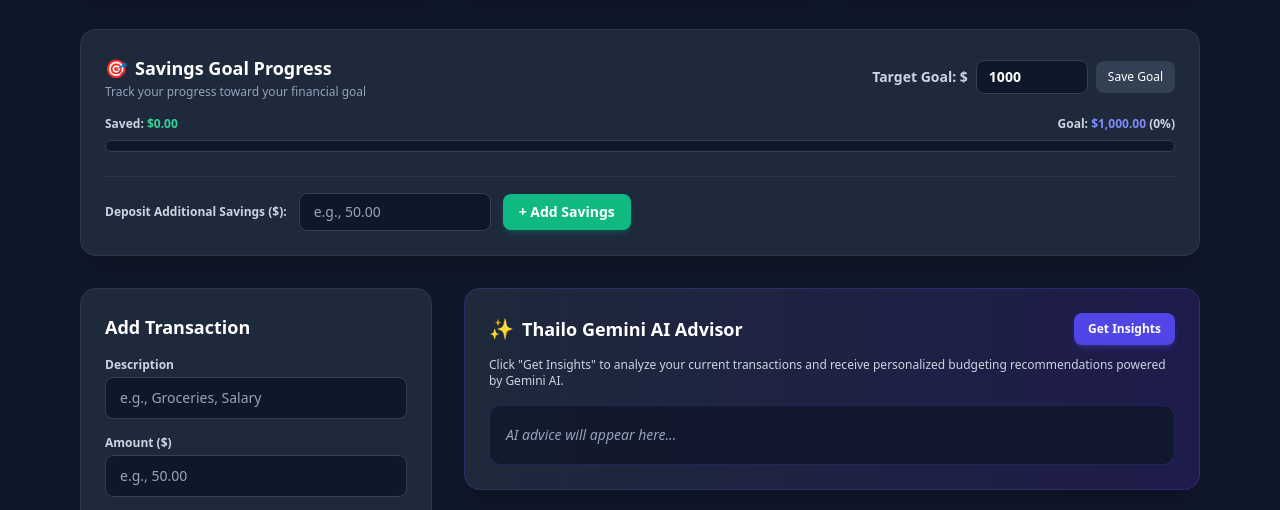
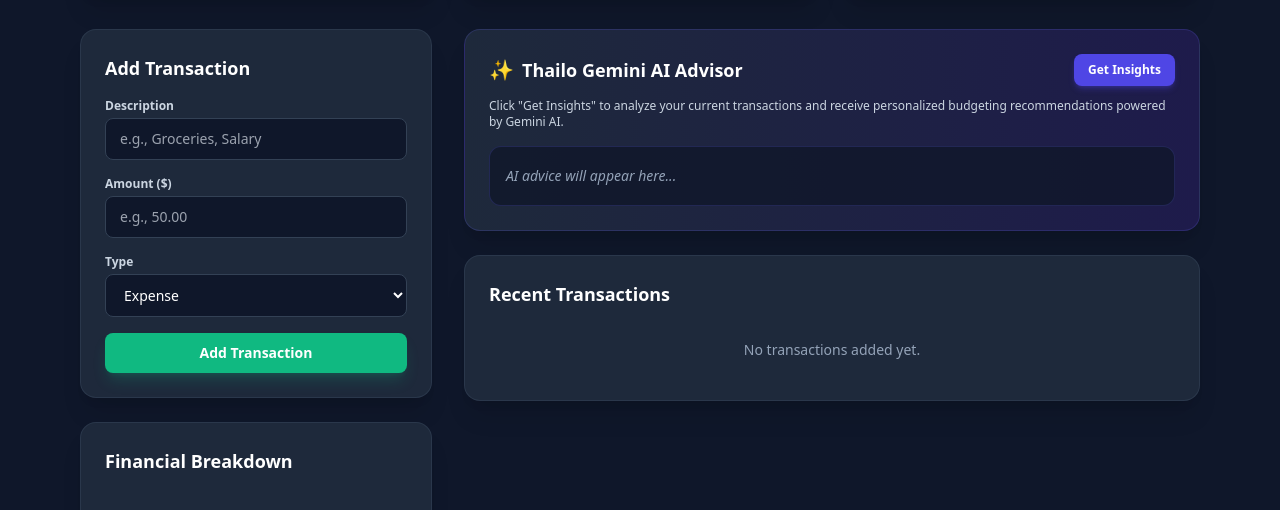
Before and after one commit to Gaurav67-p/thailo-app, a website: page public/index.html in a window 1280 px wide. Shown: the part 218-728 px from the top of the page. Drawn offline with nearby package versions, Linux system fonts and the light colour scheme.

```diff
--- a/public/index.html
+++ b/public/index.html
@@ -48,45 +48,6 @@
         <p class="text-sm font-medium text-slate-400">Net Balance</p>
         <p id="net-balance" class="text-3xl font-bold text-indigo-400 mt-1">$0.00</p>
       </div>
-    </div>
-
-    <!-- Savings Goal & Extra Savings Section -->
-    <div class="bg-slate-800 p-6 rounded-2xl border border-slate-700/60 shadow-xl mb-8">
-      <div class="flex flex-col md:flex-row md:items-center justify-between gap-4 mb-4">
-        <div>
-          <h2 class="text-lg font-bold text-white flex items-center gap-2">
-            <span>🎯</span> Savings Goal Progress
-          </h2>
-          <p class="text-xs text-slate-400 mt-0.5">Track your progress toward your financial goal</p>
-        </div>
-        <div class="flex items-center space-x-2">
-          <span class="text-sm font-semibold text-slate-300">Target Goal: $</span>
-          <input type="number" id="goal-input" step="10" min="0" class="w-28 px-3 py-1.5 bg-slate-900 border border-slate-700 rounded-lg text-white font-bold text-sm focus:ring-2 focus:ring-emerald-500 outline-none" />
-          <button onclick="updateSavingsGoal()" class="bg-slate-700 hover:bg-slate-600 text-xs text-white px-3 py-2 rounded-lg transition font-medium">
-            Save Goal
-          </button>
-        </div>
-      </div>
-
-      <!-- Progress Bar -->
-      <div class="space-y-2 mb-6">
-        <div class="flex justify-between text-xs font-semibold text-slate-300">
-          <span>Saved: <span id="current-savings-display" class="text-emerald-400 font-bold">$0.00</span></span>
-          <span>Goal: <span id="target-goal-display" class="text-indigo-400 font-bold">$1,000.00</span> (<span id="savings-percentage">0%</span>)</span>
-        </div>
-        <div class="w-full bg-slate-900 h-3 rounded-full overflow-hidden border border-slate-700">
-          <div id="savings-progress-bar" class="bg-gradient-to-r from-emerald-500 to-indigo-500 h-full rounded-full transition-all duration-500" style="width: 0%"></div>
-        </div>
-      </div>
-
-      <!-- Quick Add Extra Savings -->
-      <form onsubmit="addExtraSavings(event)" class="flex flex-col sm:flex-row items-center gap-3 pt-4 border-t border-slate-700/50">
-        <label class="text-xs font-semibold text-slate-300 whitespace-nowrap">Deposit Additional Savings ($):</label>
-        <input type="number" id="extra-savings-amount" step="0.01" required placeholder="e.g., 50.00" class="w-full sm:w-48 px-3.5 py-2 bg-slate-900 border border-slate-700 rounded-lg text-white text-sm focus:ring-2 focus:ring-emerald-500 outline-none" />
-        <button type="submit" class="w-full sm:w-auto bg-emerald-500 hover:bg-emerald-600 text-white font-semibold px-4 py-2 rounded-lg transition text-sm shadow-md shadow-emerald-500/20 whitespace-nowrap">
-          + Add Savings
-        </button>
-      </form>
     </div>
 
     <!-- Main Content Layout -->
@@ -164,27 +125,18 @@
 
   <script>
     // ==========================================
-    // STATE MANAGEMENT
+    // TRANSACTION & CHART STATE MANAGEMENT
     // ==========================================
     let transactions = JSON.parse(localStorage.getItem('thailo_transactions')) || [];
-    let targetGoal = parseFloat(localStorage.getItem('thailo_target_goal')) || 1000;
-    let extraSavings = parseFloat(localStorage.getItem('thailo_extra_savings')) || 0;
     let chartInstance = null;
 
     function saveAndRender() {
       localStorage.setItem('thailo_transactions', JSON.stringify(transactions));
-      localStorage.setItem('thailo_target_goal', targetGoal.toString());
-      localStorage.setItem('thailo_extra_savings', extraSavings.toString());
-
       renderTransactions();
       updateSummary();
-      updateSavingsProgress();
       updateChart();
     }
 
-    // ==========================================
-    // TRANSACTIONS
-    // ==========================================
     function addTransaction(e) {
       e.preventDefault();
       const desc = document.getElementById('desc').value;
@@ -238,45 +190,6 @@
       document.getElementById('net-balance').innerText = `$${balance.toFixed(2)}`;
     }
 
-    // ==========================================
-    // SAVINGS GOAL LOGIC
-    // ==========================================
-    function updateSavingsGoal() {
-      const inputVal = parseFloat(document.getElementById('goal-input').value);
-      if (!isNaN(inputVal) && inputVal > 0) {
-        targetGoal = inputVal;
-        saveAndRender();
-      }
-    }
-
-    function addExtraSavings(e) {
-      e.preventDefault();
-      const amount = parseFloat(document.getElementById('extra-savings-amount').value);
-      if (!isNaN(amount) && amount > 0) {
-        extraSavings += amount;
-        document.getElementById('extra-savings-amount').value = '';
-        saveAndRender();
-      }
-    }
-
-    function updateSavingsProgress() {
-      const income = transactions.filter(t => t.type === 'income').reduce((acc, t) => acc + t.amount, 0);
-      const expense = transactions.filter(t => t.type === 'expense').reduce((acc, t) => acc + t.amount, 0);
-      const netBalance = Math.max(0, income - expense);
-
-      const totalSavings = netBalance + extraSavings;
-      const percentage = targetGoal > 0 ? Math.min(100, Math.round((totalSavings / targetGoal) * 100)) : 0;
-
-      document.getElementById('goal-input').value = targetGoal;
-      document.getElementById('target-goal-display').innerText = `$${targetGoal.toLocaleString('en-US', { minimumFractionDigits: 2 })}`;
-      document.getElementById('current-savings-display').innerText = `$${totalSavings.toLocaleString('en-US', { minimumFractionDigits: 2 })}`;
-      document.getElementById('savings-percentage').innerText = `${percentage}%`;
-      document.getElementById('savings-progress-bar').style.width = `${percentage}%`;
-    }
-
-    // ==========================================
-    // CHART VISUALIZATION
-    // ==========================================
     function updateChart() {
       const ctx = document.getElementById('budgetChart').getContext('2d');
       const income = transactions.filter(t => t.type === 'income').reduce((acc, t) => acc + t.amount, 0);
@@ -325,7 +238,7 @@
         const response = await fetch('/api/ai-advisor', {
           method: 'POST',
           headers: { 'Content-Type': 'application/json' },
-          body: JSON.stringify({ transactions, targetGoal, extraSavings })
+          body: JSON.stringify({ transactions })
         });
 
         const data = await response.json();
```
